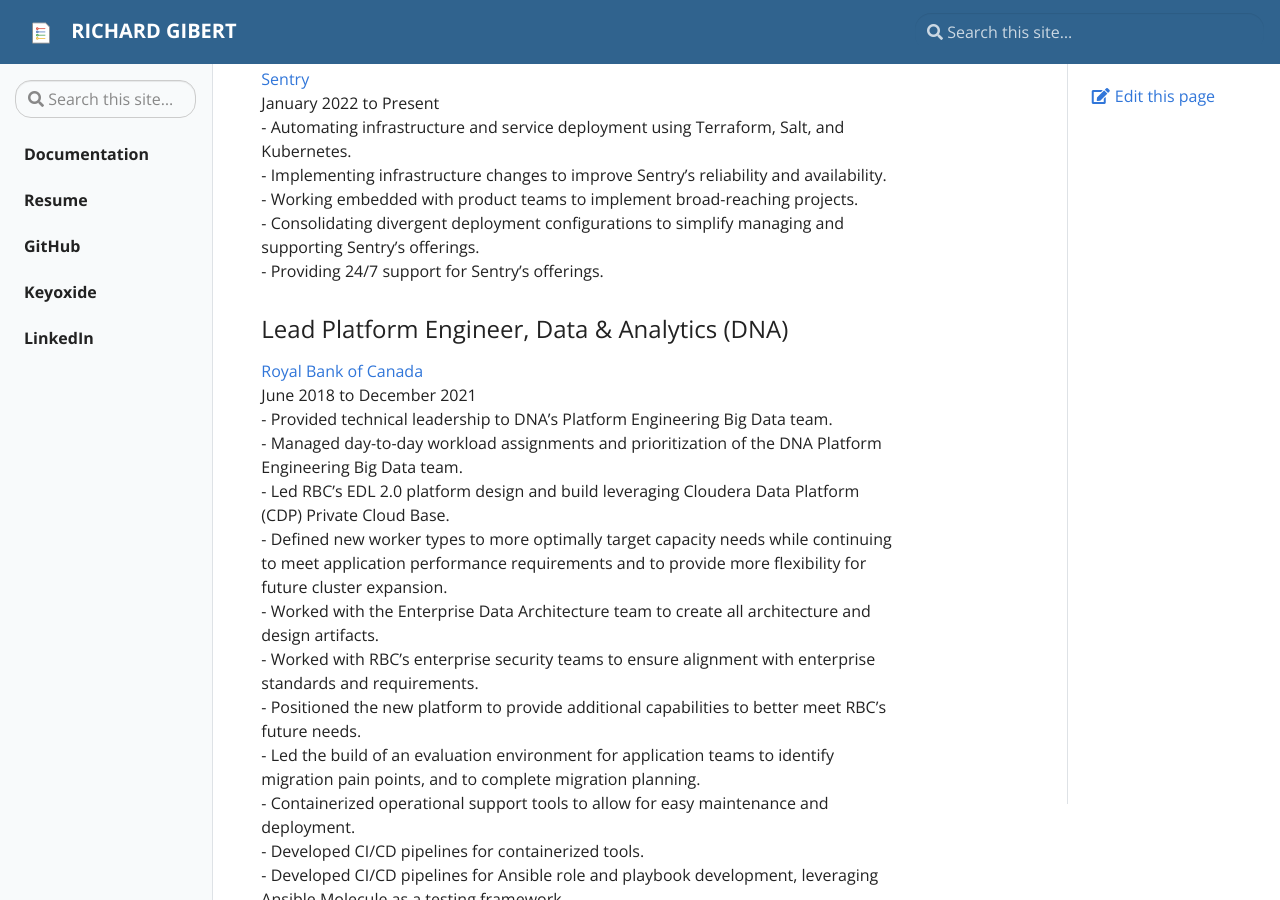
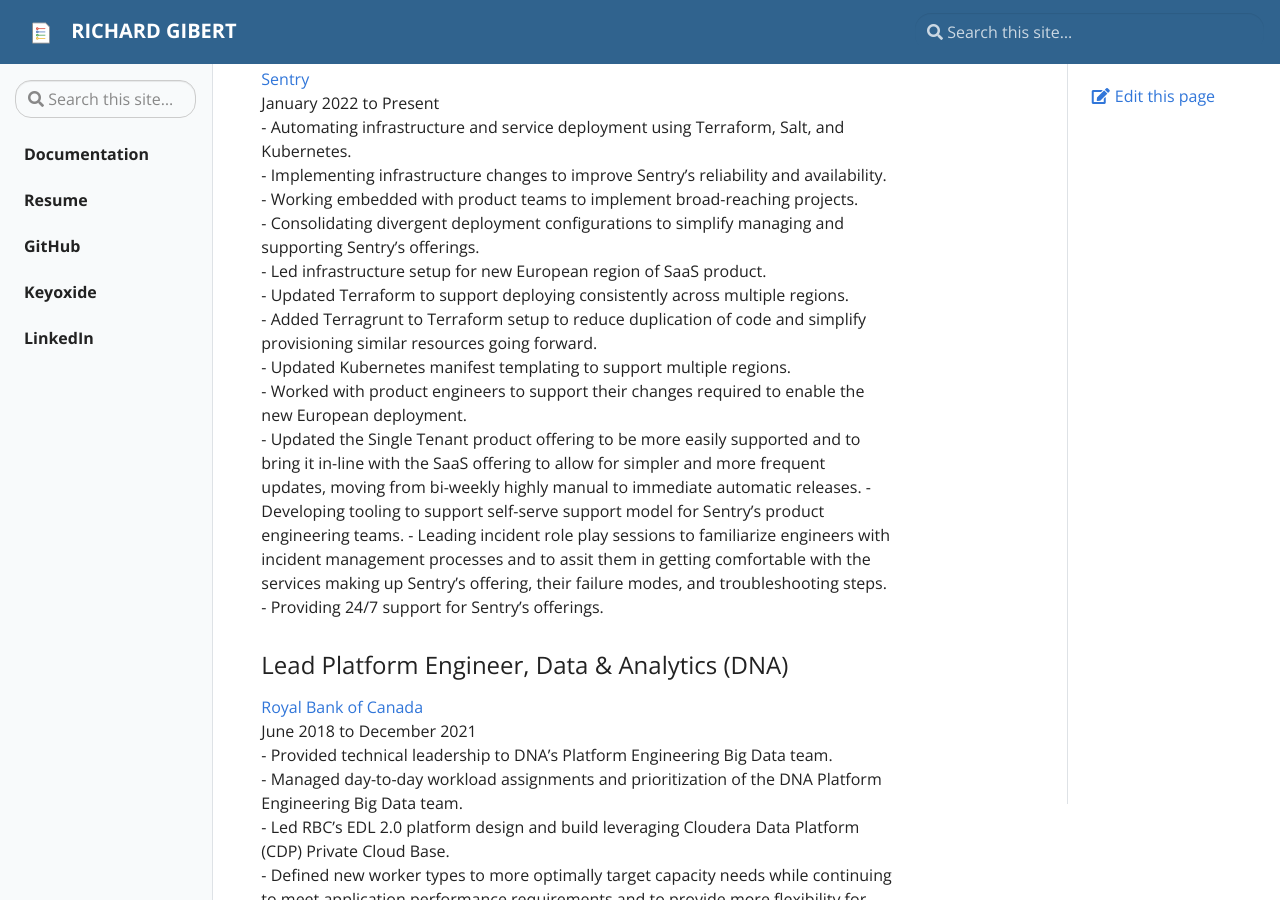
Before and after one commit to rgibert/rgibert.github.io, a Jekyll site: the page built from _docs/resume.md, in a window 1280 px wide and 900 px high, scrolled down 395 px. Built offline with Jekyll 4.4.1, drawn with Linux system fonts in a browser that asks for light colours.

Commit message:
- add gh sha - update resume - update running races

```diff
--- a/_docs/resume.md
+++ b/_docs/resume.md
@@ -17,6 +17,14 @@
     - Implementing infrastructure changes to improve Sentry's reliability and availability.
     - Working embedded with product teams to implement broad-reaching projects.
     - Consolidating divergent deployment configurations to simplify managing and supporting Sentry's offerings.
+    - Led infrastructure setup for new European region of SaaS product.
+        - Updated Terraform to support deploying consistently across multiple regions.
+        - Added Terragrunt to Terraform setup to reduce duplication of code and simplify provisioning similar resources going forward.
+        - Updated Kubernetes manifest templating to support multiple regions.
+        - Worked with product engineers to support their changes required to enable the new European deployment.
+    - Updated the Single Tenant product offering to be more easily supported and to bring it in-line with the SaaS offering to allow for simpler and more frequent updates, moving from bi-weekly highly manual to immediate automatic releases.
+    - Developing tooling to support self-serve support model for Sentry's product engineering teams.
+    - Leading incident role play sessions to familiarize engineers with incident management processes and to assit them in getting comfortable with the services making up Sentry's offering, their failure modes, and troubleshooting steps.
     - Providing 24/7 support for Sentry's offerings.
 
 ### Lead Platform Engineer, Data & Analytics (DNA)
```
Also changed, not shown: _docs/gh-get-master-sha.md (added, +13 -0 lines), _docs/running.md (+1 -1 lines).
